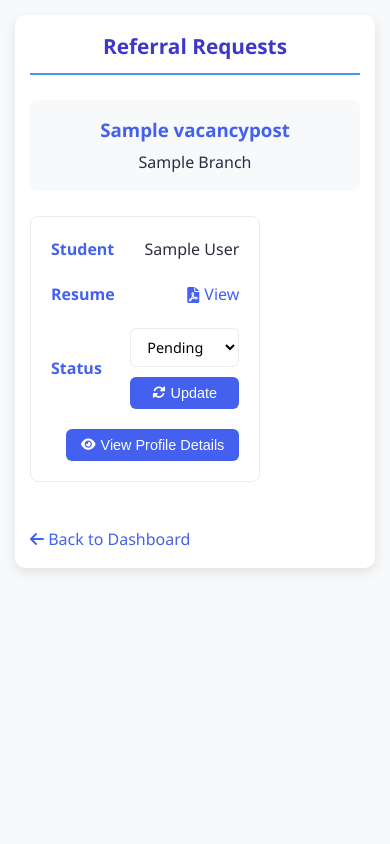
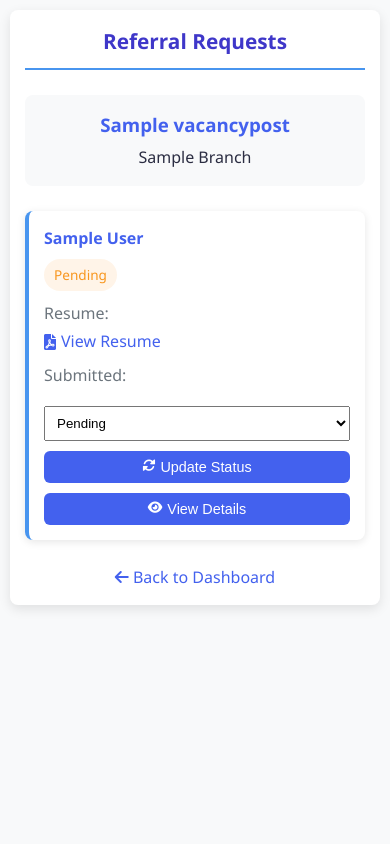
Before and after one commit to devikasaji211/placement-cell, a Django app: page /article/view-referrals/1/ in a window 390 px wide. Run offline with Django 5.2, Linux system fonts and the light colour scheme; a user stored in the database is signed in; tables that the repository leaves empty hold one stand-in row (values such as "Sample post").

Commit message:
Referral Req

```diff
--- a/templates/view_referrals.html
+++ b/templates/view_referrals.html
@@ -1,13 +1,8 @@
-
-
 {% extends 'base.html' %}
 
-
-    {% block title %} Referral Requests - {{ vacancy.firm_name }} {% endblock %}
+{% block title %}Referral Requests - {{ vacancy.firm_name }}{% endblock %}
 
 {% block head %}
-
-
 <link rel="stylesheet" href="https://cdnjs.cloudflare.com/ajax/libs/font-awesome/6.0.0-beta3/css/all.min.css">
 <style>
     :root {
@@ -46,6 +41,7 @@
         border-radius: 10px;
         box-shadow: 0 4px 12px rgba(0, 0, 0, 0.1);
         padding: 30px;
+        width: 100%;
     }
 
     h2 {
@@ -63,6 +59,7 @@
         border-radius: 8px;
         margin-bottom: 25px;
         text-align: center;
+        width: 100%;
     }
 
     .vacancy-info h3 {
@@ -70,28 +67,32 @@
         margin-bottom: 5px;
     }
 
-        .referrals-table {
+    .referral-cards {
+        display: grid;
+        grid-template-columns: 1fr;
+        gap: 15px;
         width: 100%;
-            border-collapse: collapse;
-            margin-top: 20px;
-            overflow-x: auto;
     }
 
-        .referrals-table th {
-            background-color: var(--primary-color);
-            color: white;
-            padding: 12px 15px;
-            text-align: left;
+    .referral-card {
+        background-color: var(--white);
+        border-radius: 8px;
+        box-shadow: 0 2px 8px rgba(0, 0, 0, 0.1);
+        padding: 15px;
+        border-left: 4px solid var(--accent-color);
+        width: 100%;
     }
 
-        .referrals-table td {
-            padding: 12px 15px;
-            border-bottom: 1px solid var(--border-color);
-            vertical-align: middle;
+    .referral-header {
+        display: flex;
+        justify-content: space-between;
+        align-items: center;
+        margin-bottom: 10px;
     }
 
-        .referrals-table tr:hover {
-            background-color: rgba(72, 149, 239, 0.05);
+    .student-name {
+        font-weight: 600;
+        color: var(--primary-color);
     }
 
     .status {
@@ -117,50 +118,23 @@
         color: var(--error-color);
     }
 
-        .action-form {
-            display: flex;
-            gap: 10px;
-            align-items: center;
+    .referral-details {
+        margin-bottom: 15px;
     }
 
-        select {
-            padding: 8px 12px;
-            border: 1px solid var(--border-color);
-            border-radius: 6px;
-            font-family: inherit;
-            font-size: 0.9rem;
-            background-color: var(--white);
-            cursor: pointer;
-            transition: all 0.3s;
+    .detail-row {
+        display: flex;
+        margin-bottom: 8px;
     }
 
-        select:focus {
-            outline: none;
-            border-color: var(--accent-color);
-            box-shadow: 0 0 0 3px rgba(72, 149, 239, 0.2);
+    .detail-label {
+        font-weight: 500;
+        min-width: 100px;
+        color: var(--text-light);
     }
 
-        .btn {
-            background-color: var(--primary-color);
-            color: white;
-            border: none;
-            padding: 8px 15px;
-            border-radius: 6px;
-            font-size: 0.9rem;
-            cursor: pointer;
-            transition: all 0.3s;
-            display: inline-flex;
-            align-items: center;
-            gap: 5px;
-        }
-
-        .btn:hover {
-            background-color: var(--secondary-color);
-            transform: translateY(-1px);
-        }
-
-        .btn i {
-            font-size: 0.9em;
+    .detail-value {
+        flex: 1;
     }
 
     .resume-link {
@@ -178,6 +152,36 @@
         text-decoration: underline;
     }
 
+    .action-buttons {
+        display: flex;
+        gap: 10px;
+        margin-top: 15px;
+    }
+
+    .btn {
+        background-color: var(--primary-color);
+        color: white;
+        border: none;
+        padding: 8px 15px;
+        border-radius: 6px;
+        font-size: 0.9rem;
+        cursor: pointer;
+        transition: all 0.3s;
+        display: inline-flex;
+        align-items: center;
+        gap: 5px;
+        flex: 1;
+        justify-content: center;
+    }
+
+    .btn:hover {
+        background-color: var(--secondary-color);
+    }
+
+    .btn i {
+        font-size: 0.9em;
+    }
+
     .back-link {
         display: inline-block;
         margin-top: 25px;
@@ -185,6 +189,8 @@
         text-decoration: none;
         font-weight: 500;
         transition: color 0.3s;
+        text-align: center;
+        width: 100%;
     }
 
     .back-link:hover {
@@ -192,72 +198,7 @@
         text-decoration: underline;
     }
 
-        /* Responsive adjustments */
-        @media (max-width: 768px) {
-            .container {
-                padding: 20px;
-            }
-
-            .referrals-table {
-                display: block;
-            }
-
-            .referrals-table thead {
-                display: none;
-            }
-
-            .referrals-table tr {
-                display: block;
-                margin-bottom: 20px;
-                border: 1px solid var(--border-color);
-                border-radius: 8px;
-                padding: 10px;
-            }
-
-            .referrals-table td {
-                display: flex;
-                justify-content: space-between;
-                align-items: center;
-                padding: 10px;
-                border-bottom: none;
-            }
-
-            .referrals-table td::before {
-                content: attr(data-label);
-                font-weight: 600;
-                color: var(--primary-color);
-                margin-right: 15px;
-            }
-
-            .action-form {
-                flex-direction: column;
-                align-items: flex-end;
-            }
-
-            select {
-                width: 100%;
-            }
-
-            .btn {
-                width: 100%;
-                justify-content: center;
-            }
-        }
-
-        @media (max-width: 480px) {
-            body {
-                padding: 15px;
-            }
-
-            .container {
-                padding: 15px;
-            }
-
-            h2 {
-                font-size: 1.3rem;
-            }
-        }
-
+    /* Modal Styles */
     .modal {
         display: none;
         position: fixed;
@@ -279,6 +220,7 @@
         max-width: 500px;
         position: relative;
         box-shadow: 0 6px 15px rgba(0, 0, 0, 0.2);
+        width: 90%;
     }
 
     .close-btn {
@@ -296,6 +238,50 @@
         color: var(--error-color);
     }
 
+    /* Responsive adjustments */
+    @media (max-width: 768px) {
+        .container {
+            padding: 20px;
+        }
+
+        .action-buttons {
+            flex-direction: column;
+        }
+
+        .btn {
+            width: 100%;
+        }
+    }
+
+    @media (max-width: 480px) {
+        body {
+            padding: 10px;
+        }
+
+        .container {
+            padding: 15px;
+            border-radius: 8px;
+        }
+
+        h2 {
+            font-size: 1.3rem;
+        }
+
+        .referral-header {
+            flex-direction: column;
+            align-items: flex-start;
+            gap: 8px;
+        }
+
+        .detail-row {
+            flex-direction: column;
+            gap: 2px;
+        }
+
+        .detail-label {
+            min-width: auto;
+        }
+    }
 </style>
 {% endblock %}
 
@@ -308,49 +294,48 @@
         <p>{{ vacancy.branch }} Branch</p>
     </div>
 
-        <div class="table-responsive">
-            <table class="referrals-table">
-    <thead>
-        <tr>
-            <th>Student</th>
-            <th>Resume</th>
-            <th>Status</th>
-            <!-- <th>Actions</th> -->
-        </tr>
-    </thead>
-    <tbody>
+    <div class="referral-cards">
         {% for referral in referrals %}
-        <tr>
-            <td data-label="Student">{{ referral.student.studentprofile.name }}</td>
+        <div class="referral-card">
+            <div class="referral-header">
+                <span class="student-name">{{ referral.student.studentprofile.name }}</span>
+                <span class="status status-{{ referral.status|lower }}">{{ referral.status }}</span>
+            </div>
 
-            <td data-label="Resume">
+            <div class="referral-details">
+                <div class="detail-row">
+                    <span class="detail-label">Resume:</span>
+                    <span class="detail-value">
                         {% if referral.resume %}
                             <a href="{{ referral.resume }}" target="_blank" class="resume-link">
-                        <i class="fas fa-file-pdf"></i> View
+                                <i class="fas fa-file-pdf"></i> View Resume
                             </a>
                         {% else %}
                             N/A
                         {% endif %}
-            </td>
+                    </span>
+                </div>
+                <div class="detail-row">
+                    <span class="detail-label">Submitted:</span>
+                    <span class="detail-value">{{ referral.created_at|date:"d M Y" }}</span>
+                </div>
+            </div>
 
-            <td data-label="Status">
+            <div class="action-buttons">
                 <form method="POST" action="{% url 'update_referral_status' referral.id %}" class="action-form">
                     {% csrf_token %}
-                    <select name="status">
+                    <select name="status" style="width: 100%; padding: 8px; margin-bottom: 10px;">
                         <option value="Pending" {% if referral.status == 'Pending' %}selected{% endif %}>Pending</option>
                         <option value="Accepted" {% if referral.status == 'Accepted' %}selected{% endif %}>Accepted</option>
                         <option value="Rejected" {% if referral.status == 'Rejected' %}selected{% endif %}>Rejected</option>
                     </select>
-                    <button type="submit" class="btn"><i class="fas fa-sync-alt"></i> Update</button>
+                    <button type="submit" class="btn"><i class="fas fa-sync-alt"></i> Update Status</button>
                 </form>
-            </td>
-
-            <td >
                 <button type="button" class="btn" onclick="openModal('modal-{{ referral.id }}')">
-                    <i class="fas fa-eye"></i> View Profile Details
+                    <i class="fas fa-eye"></i> View Details
                 </button>
-            </td>
-        </tr>
+            </div>
+        </div>
 
         <!-- Modal for View More -->
         <div class="modal" id="modal-{{ referral.id }}">
@@ -358,7 +343,6 @@
                 <span class="close-btn" onclick="closeModal('modal-{{ referral.id }}')">&times;</span>
                 <h3>Student Profile</h3>
                 <p><strong>Name:</strong> {{ referral.student.studentprofile.name }}</p>
-                <!-- <p><strong>SRO Number:</strong> {{ referral.student.studentprofile.sro }}</p> -->
                 <p><strong>Email:</strong> {{ referral.student.email }}</p>
                 <p><strong>Phone:</strong> {{ referral.student.studentprofile.phone }}</p>
                 <p><strong>State:</strong> {{ referral.student.studentprofile.state }}</p>
@@ -374,9 +358,6 @@
             </div>
         </div>
         {% endfor %}
-    </tbody>
-</table>
-
     </div>
 
     <a href="{% url 'article_page' %}" class="back-link">
@@ -388,9 +369,11 @@
     function openModal(id) {
         document.getElementById(id).style.display = 'block';
     }
+
     function closeModal(id) {
         document.getElementById(id).style.display = 'none';
     }
+
     window.onclick = function(event) {
         document.querySelectorAll('.modal').forEach(function(modal) {
             if (event.target === modal) {
@@ -398,7 +381,5 @@
             }
         });
     }
-
 </script>
-
 {% endblock %}
```
Also changed, not shown: templates/referral_request.html (+6 -33 lines). Lines whose indentation alone changed are shown as unchanged.
